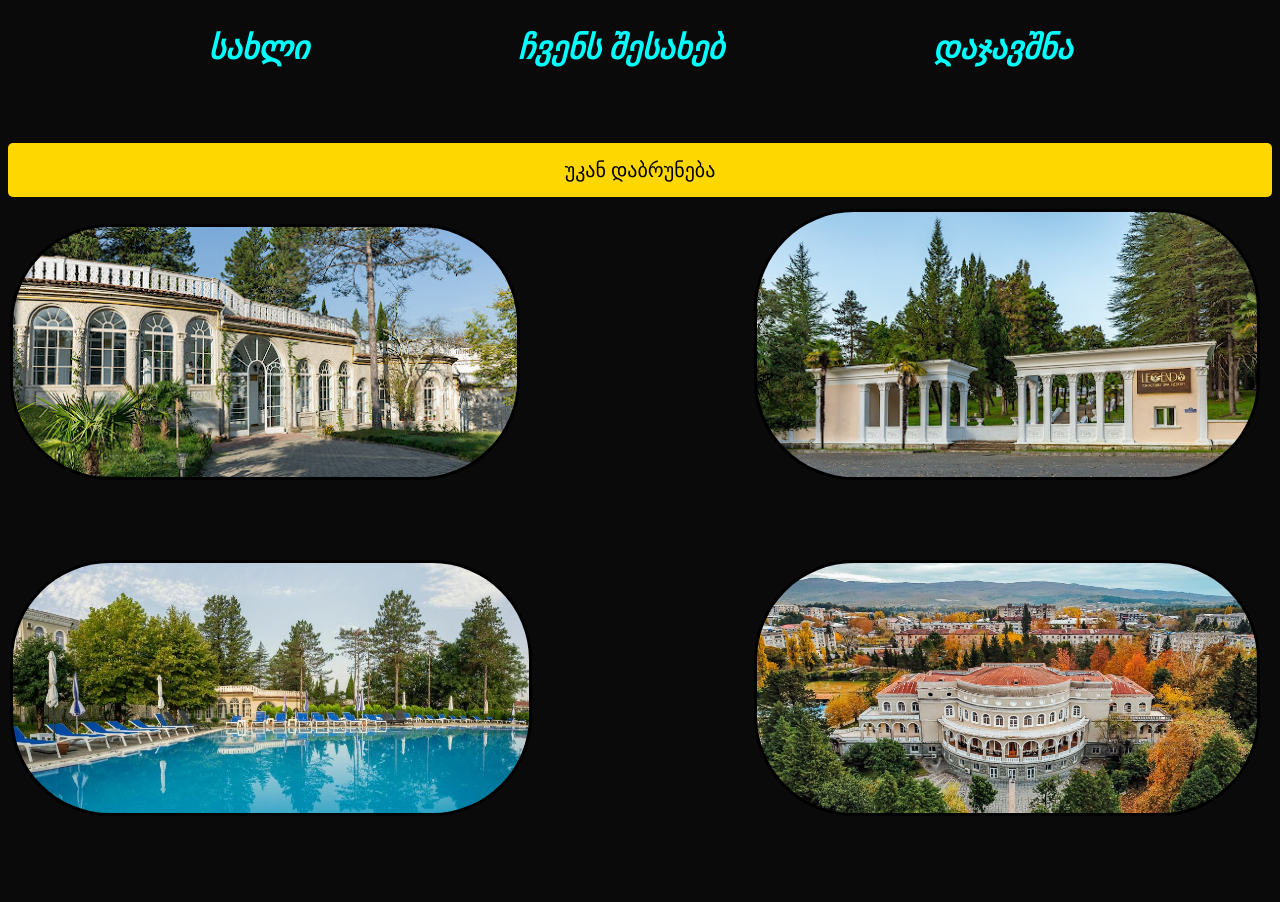
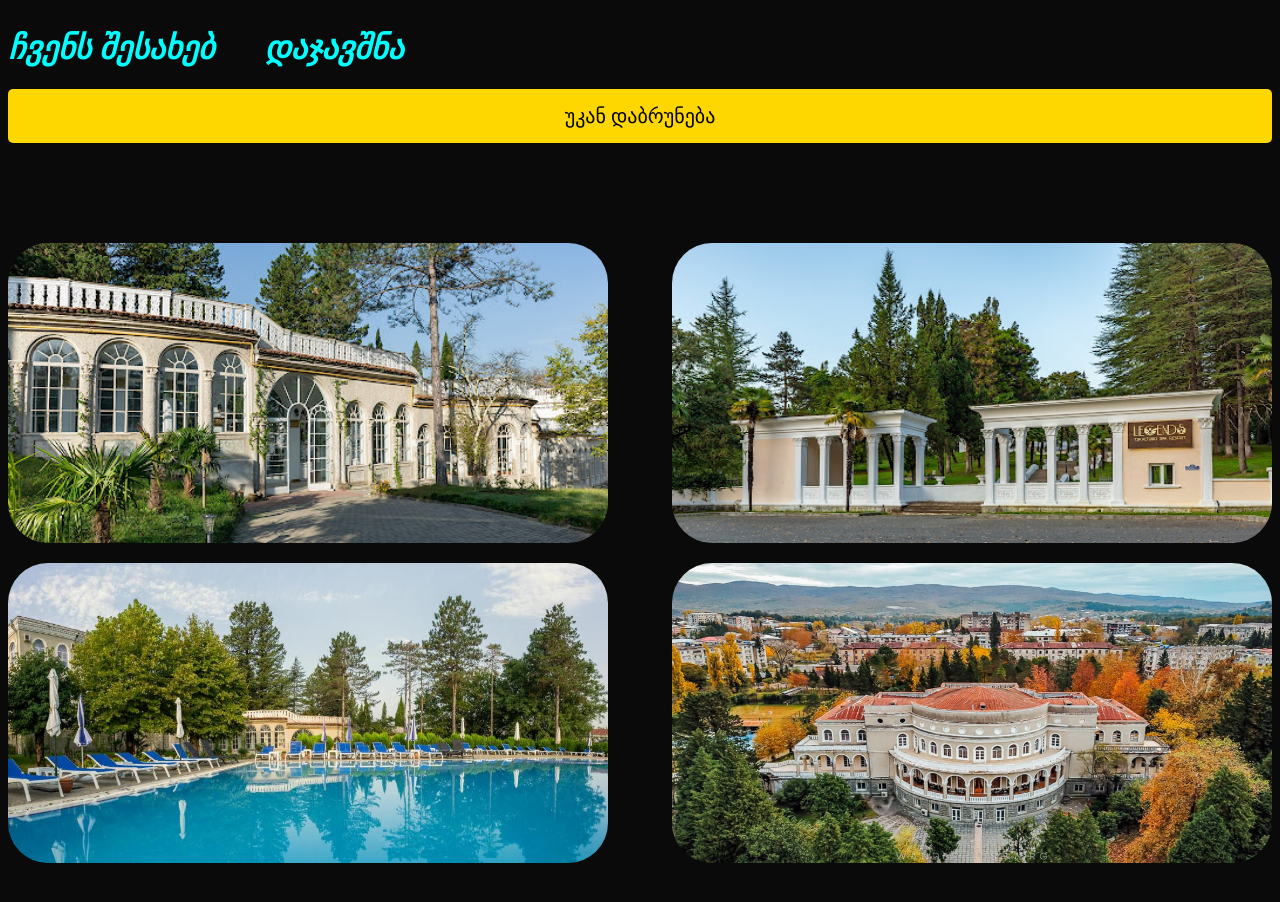
Before and after one commit to nikakereselidze289/Bakuriani, a plain HTML site: page homepage.html in a window 1280 px wide. Before the commit the page ends 816 px from the top, so only its background shows below. Drawn offline with Linux system fonts and the light colour scheme.

Commit message:
GOA BEST

```diff
--- a/booking.css
+++ b/booking.css
@@ -74,15 +74,18 @@ button:hover {
   font-size: 1rem;
   margin-bottom: 10px;
 }
+.div2 {
+  padding: 15px 30px;
+  background-color: #ffd700;
+  margin-top: 30px;
+  border-radius: 20px;
+  transition: background-color 0.3s;
+}
 
 #a1 {
-  background-color: #ffd700;
   color: black;
-  padding: 15px 30px;
   font-size: 20px;
   text-decoration: none;
-  border-radius: 5px;
-  transition: background-color 0.3s;
 }
 */ #a1:hover {
   background-color: black;
--- a/homepage.css
+++ b/homepage.css
@@ -5,10 +5,17 @@ body {
 }
 /*first div block styling*/
 .div1 {
+  max-width: 1400px;
+  width: 100%;
+  margin: 0px auto;
+  color: black;
+}
+.div1_menu {
   display: flex;
-  justify-content: space-between;
-  margin: 0px 200px;
-  color: black;
+  justify-content: flex-start;
+  align-items: center;
+  flex-wrap: wrap;
+  gap: 50px;
 }
 /*change color when hovered*/
 h2:hover {
@@ -20,47 +27,9 @@ a {
   color: aqua;
 }
 /*first img*/
-#img1 {
-  position: absolute;
-  bottom: 40%;
-  left: 10px;
-  border: solid;
-  border-radius: 100px;
-  height: 250px;
-}
-/*second img*/
-#img2 {
-  position: absolute;
-  bottom: 40%;
-  right: 20px;
-  border: solid;
-  border-radius: 100px;
-  height: 265px;
-  width: 500px;
-}
-/*third img*/
-#img3 {
-  height: 250px;
-  position: absolute;
-  top: 70%;
-  left: 10px;
-  border: solid;
-  border-radius: 100px;
-}
-/*fourth img*/
-#img4 {
-  height: 250px;
-  position: absolute;
-  top: 70%;
-  right: 20px;
-  width: 500px;
-  border: solid;
-  border-radius: 100px;
-}
-
 #a1 {
-    display: flex;
-    justify-content: center;
+  display: flex;
+  justify-content: center;
 
   background-color: #ffd700;
   color: black;
@@ -73,3 +42,31 @@ a {
 */ #a1:hover {
   background-color: black;
 }
+
+.img_home {
+  height: 300px;
+  max-width: 600px;
+  width: 100%;
+  border-radius: 40px;
+}
+
+.div_img {
+  display: flex;
+  justify-content: space-between;
+  align-items: center;
+  flex-wrap: wrap;
+  gap: 20px;
+}
+
+.div_main_img {
+  max-width: 1400px;
+  width: 100%;
+  margin: 100px auto;
+}
+
+@media only screen and (max-width: 1250px) {
+  .div_img {
+    flex-direction: column;
+    justify-content: center;
+  }
+}
--- a/homepage.html
+++ b/homepage.html
@@ -10,23 +10,25 @@
   <body>
     <!-- Home Page, Images and Links -->
     <div class="div1">
-      <i>
-        <a href="homepage.html"><h1>სახლი</h1></a>
-      </i>
+      <div class="div1_menu">
         <i>
           <a href="aboutus.html"><h1>ჩვენს შესახებ</h1></a>
         </i>
         <i>
           <a href="booking.html"><h1>დაჯავშნა</h1></a>
         </i>
-      <img id="img1" src="hotel.png" alt="" />
-      <img id="img2" src="hotel2.png" alt="" />
-      <img id="img3" src="hotel3.png" alt="" />
-      <img id="img4" src="hotel4.png" alt="" />
+      </div>
     </div>
     <div class="div2">
-      <br><br><br>
       <a id="a1" href="page2.html">უკან დაბრუნება</a>
+    </div>
+    <div class="div_main_img">
+      <div class="div_img">
+        <img class="img_home" src="hotel.png" alt="" />
+        <img class="img_home" src="hotel2.png" alt="" />
+        <img class="img_home" src="hotel3.png" alt="" />
+        <img class="img_home" src="hotel4.png" alt="" />
+      </div>
     </div>
   </body>
 </html>
```
Also changed, not shown: booking.html (+1 -13 lines), მირო.jpg (deleted). Lines whose indentation alone changed are shown as unchanged.
